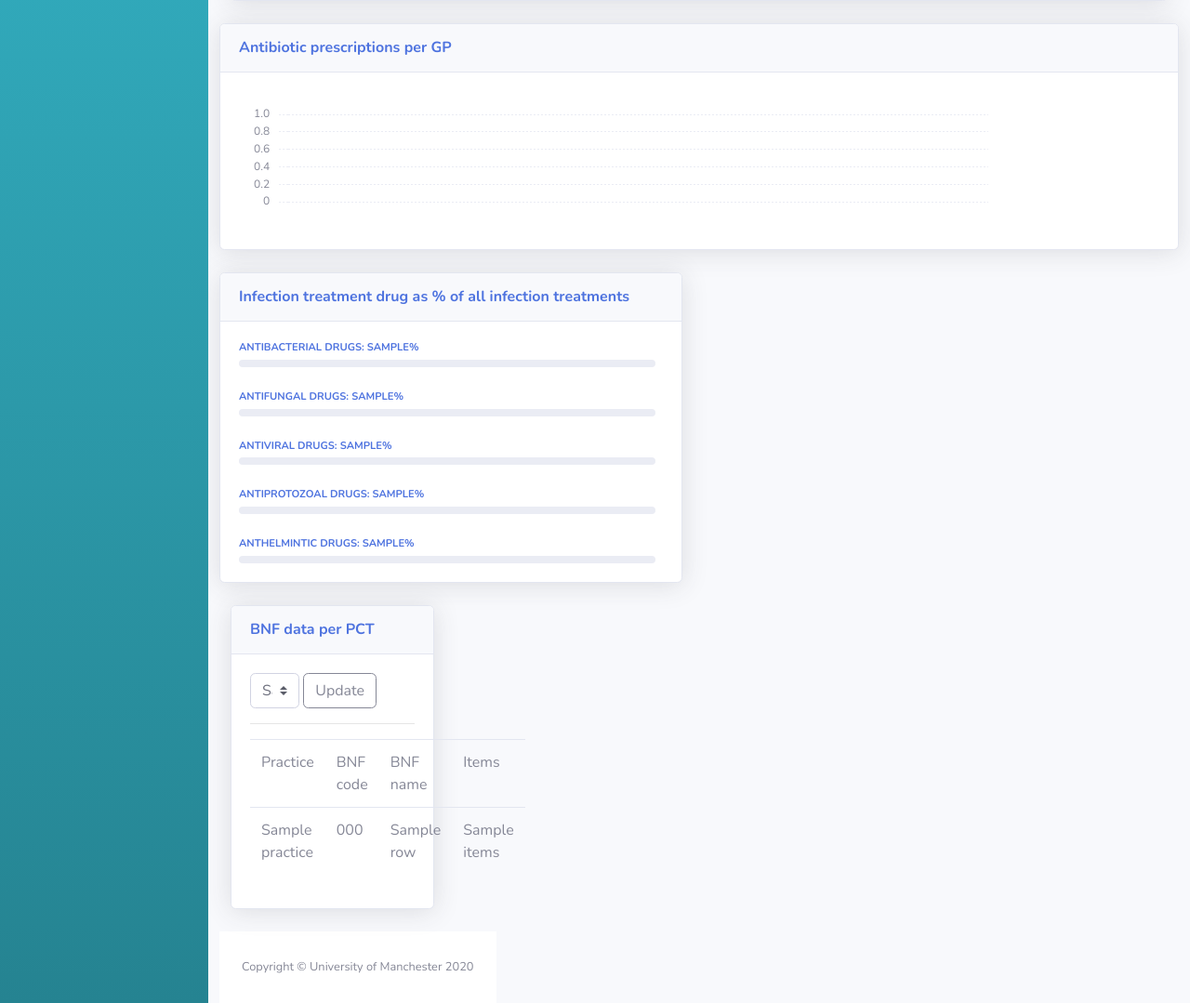
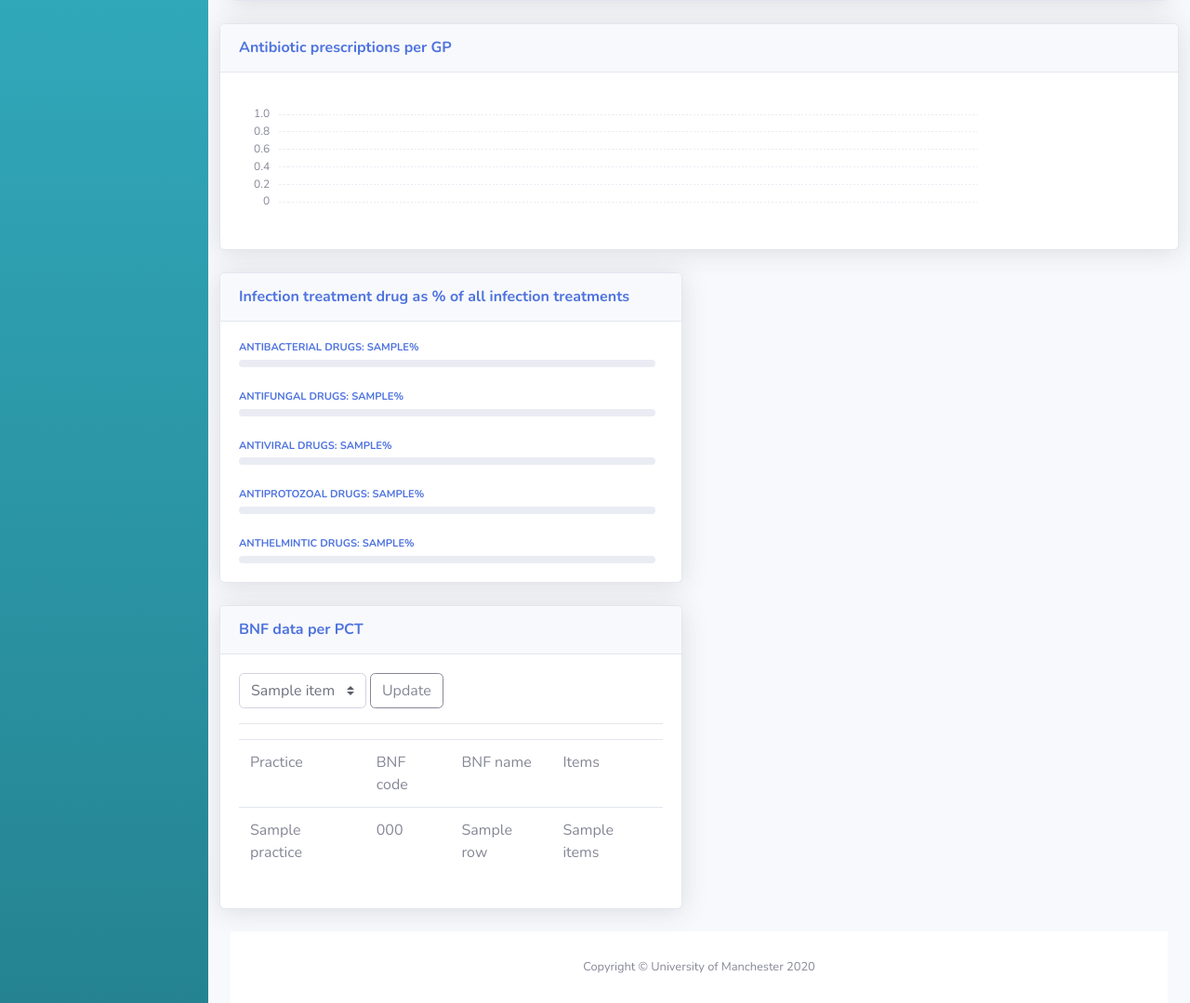
Before and after one commit to Jay-Miles/computing_dashboard, a Flask app: template app/templates/dashboard/index.html in a window 1280 px wide. Shown: the part 670-1749 px from the top of the page at 93% size. Run offline with Flask 2, Linux system fonts and the light colour scheme; the template is opened without the code that fills it: most values are stand-ins (such as "Sample title", 1, 10 or a date in 2020); some libraries are stand-ins or nearby versions.

Commit message:
format correct

```diff
--- a/app/database/controllers.py
+++ b/app/database/controllers.py
@@ -34,7 +34,7 @@
         #         filter(PrescribingData.PCT == pct).\
         #         group_by(PracticeData.practice_name)))
 
-        return db.session.execute("SELECT prac.PRACTICE, SUM(ITEMS) AS Antibiotic_total FROM practice_level_prescribing as pres JOIN practices as prac on pres.PRACTICE = prac.CODE WHERE BNFCODE LIKE '05%' AND PCT = :pct_ GROUP BY prac.PRACTICE;",{'pct_': pct})
+        return db.session.execute("SELECT prac.PRACTICE, SUM(ITEMS) AS Antibiotic_total FROM practice_level_prescribing as pres JOIN practices as prac on pres.PRACTICE = prac.CODE WHERE BNFCODE LIKE '0501%' AND PCT = :pct_ GROUP BY prac.PRACTICE;",{'pct_': pct})
 
     def get_distinct_pcts(self):
         """Return the distinct PCT codes."""
--- a/app/templates/dashboard/index.html
+++ b/app/templates/dashboard/index.html
@@ -289,8 +289,8 @@
             </div>
 
             </div>
-            <div class="row last-row">
-            <div class="col-xl-6">
+
+            <div class="col-l-6">
               <!-- Show the BNF data for selected PCT -->
               <div class="card shadow mb-4">
                 <div class="card-header py-3">
```
